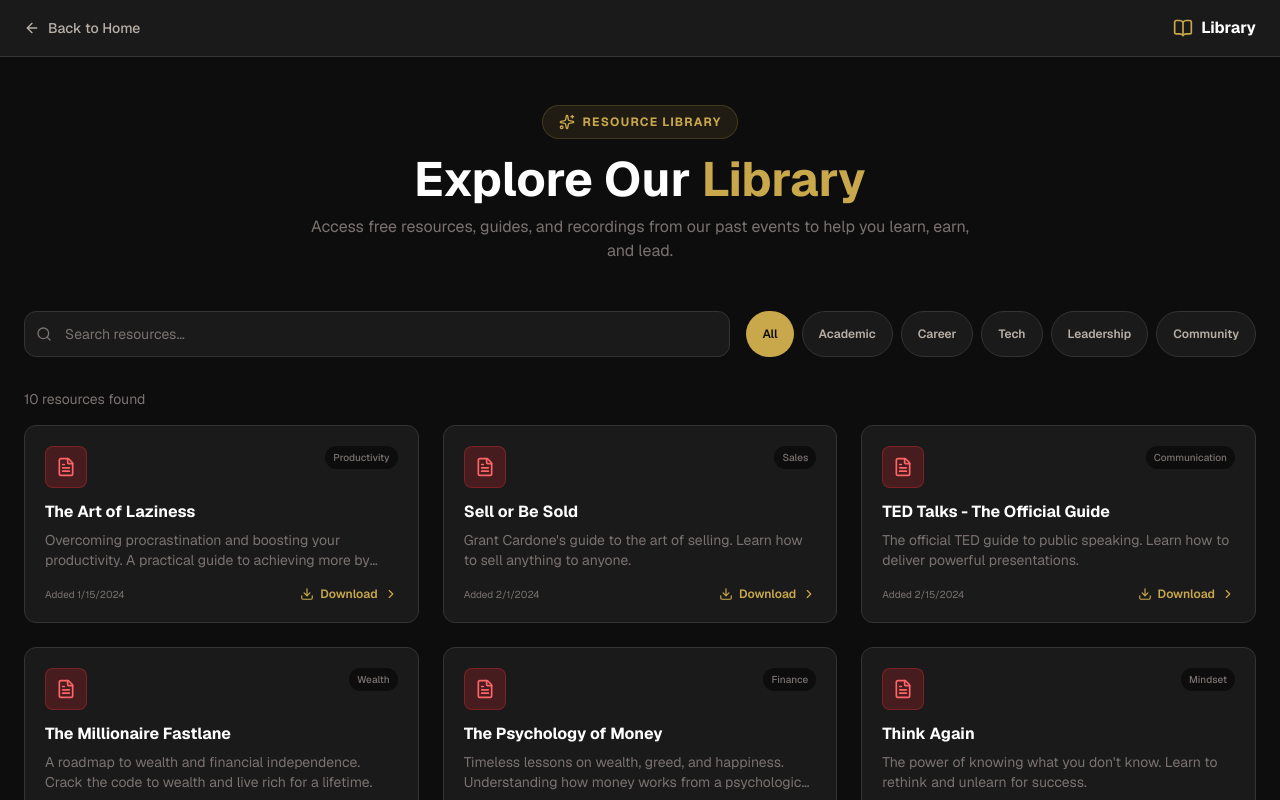
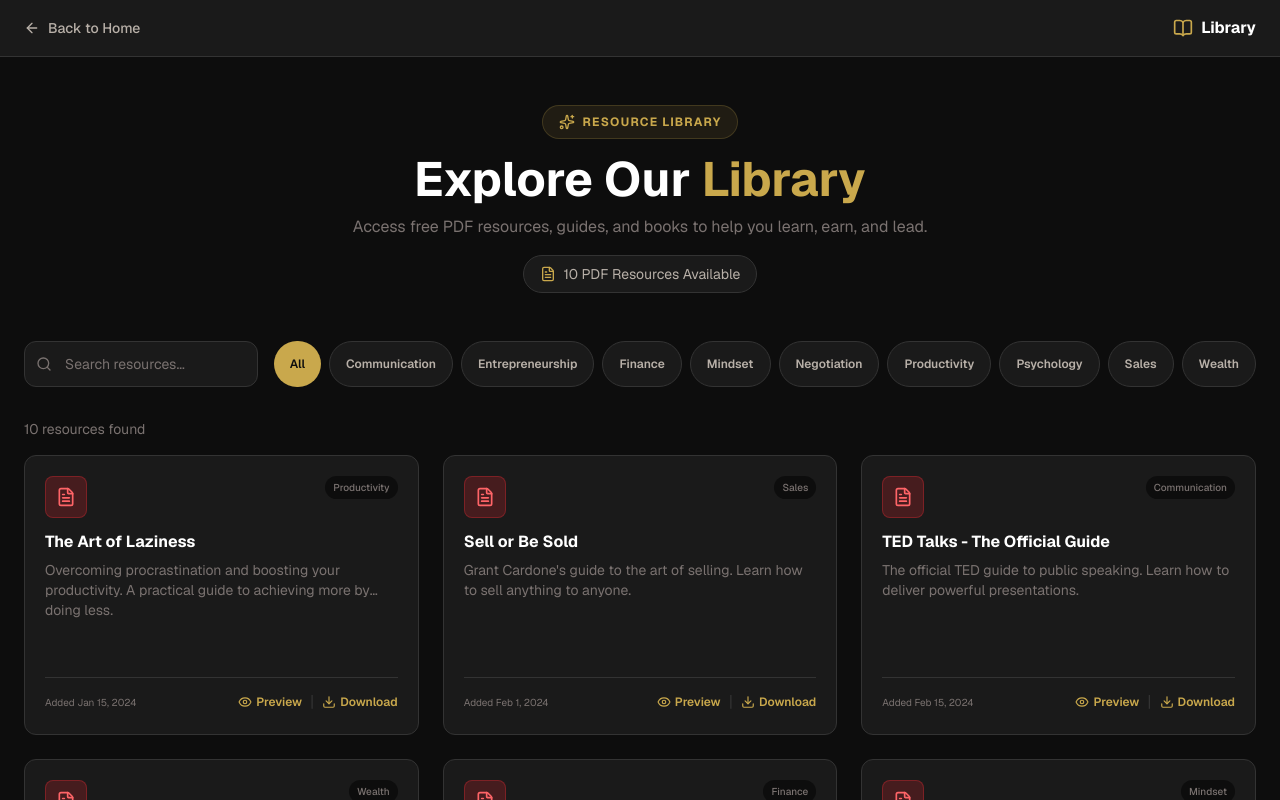
Before and after one commit to georgegoodluck/nextwave, a Next.js app: page /library in a window 1280 px wide. Shown: the top 800 px of the page. Built offline with nearby package versions, Linux system fonts and the light colour scheme.

Commit message:
feat: add resource library with PDF books
- New /library page with 10 PDF resources from Google Drive
- Search, category filters, preview and download functionality
- Navigation and footer links updated

```diff
--- a/app/library/page.tsx
+++ b/app/library/page.tsx
@@ -11,33 +11,14 @@ import {
   ArrowLeft,
   Sparkles,
   FileText,
-  Video,
-  Link as LinkIcon,
   ChevronRight,
 } from "lucide-react";
 
-const typeIcons = {
-  pdf: <FileText className="w-5 h-5" />,
-  video: <Video className="w-5 h-5" />,
-  link: <LinkIcon className="w-5 h-5" />,
-  document: <FileText className="w-5 h-5" />,
+// Get unique categories from data for dynamic rendering
+const getUniqueCategories = () => {
+  const unique = new Set(LIBRARY_ITEMS.map((item) => item.category));
+  return ["All", ...Array.from(unique).sort()];
 };
-
-const typeColors = {
-  pdf: "bg-red-500/20 text-red-400 border-red-500/30",
-  video: "bg-blue-500/20 text-blue-400 border-blue-500/30",
-  link: "bg-green-500/20 text-green-400 border-green-500/30",
-  document: "bg-purple-500/20 text-purple-400 border-purple-500/30",
-};
-
-const categories = [
-  "All",
-  "Academic",
-  "Career",
-  "Tech",
-  "Leadership",
-  "Community",
-];
 
 export default function LibraryPage() {
   const [search, setSearch] = useState("");
@@ -51,6 +32,38 @@ export default function LibraryPage() {
       selectedCategory === "All" || item.category === selectedCategory;
     return matchesSearch && matchesCategory;
   });
+
+  // Helper to get file ID from Google Drive URL
+  const getFileId = (url: string) => {
+    const match = url.match(/\/d\/([^\/]+)/);
+    return match ? match[1] : null;
+  };
+
+  // Get direct download URL
+  const getDownloadUrl = (url: string) => {
+    const fileId = getFileId(url);
+    return fileId
+      ? `https://drive.google.com/uc?export=download&id=${fileId}`
+      : url;
+  };
+
+  // Get preview URL
+  const getPreviewUrl = (url: string) => {
+    const fileId = getFileId(url);
+    return fileId ? `https://drive.google.com/file/d/${fileId}/preview` : url;
+  };
+
+  // Format date properly
+  const formatDate = (dateString: string) => {
+    const date = new Date(dateString);
+    return date.toLocaleDateString("en-US", {
+      year: "numeric",
+      month: "short",
+      day: "numeric",
+    });
+  };
+
+  const dynamicCategories = getUniqueCategories();
 
   return (
     <div className="min-h-screen bg-[#0d0d0d]">
@@ -84,9 +97,15 @@ export default function LibraryPage() {
             Explore Our <span className="text-[#c9a84c]">Library</span>
           </h1>
           <p className="text-[#7a7270] max-w-2xl mx-auto text-sm md:text-base">
-            Access free resources, guides, and recordings from our past events
-            to help you learn, earn, and lead.
+            Access free PDF resources, guides, and books to help you learn,
+            earn, and lead.
           </p>
+          <div className="mt-4 inline-flex items-center gap-2 bg-[#1a1a1a] px-4 py-2 rounded-full border border-[#333333]">
+            <FileText className="w-4 h-4 text-[#c9a84c]" />
+            <span className="text-sm text-[#b8b0a8]">
+              {LIBRARY_ITEMS.length} PDF Resources Available
+            </span>
+          </div>
         </div>
 
         {/* Search and Filter */}
@@ -101,8 +120,8 @@ export default function LibraryPage() {
               className="w-full pl-10 pr-4 py-3 bg-[#1a1a1a] border border-[#333333] rounded-xl focus:border-[#c9a84c] focus:ring-2 focus:ring-[#c9a84c]/20 outline-none text-white placeholder:text-[#7a7270] text-sm"
             />
           </div>
-          <div className="flex gap-2 overflow-x-auto pb-2 md:pb-0 scrollbar-custom">
-            {categories.map((category) => (
+          <div className="flex gap-2 overflow-x-auto pb-2 md:pb-0 scrollbar-custom flex-wrap">
+            {dynamicCategories.map((category) => (
               <button
                 key={category}
                 onClick={() => setSelectedCategory(category)}
@@ -119,10 +138,10 @@ export default function LibraryPage() {
         </div>
 
         {/* Results Count */}
-        <p className="text-sm text-[#7a7270] mb-4">
+        <div className="text-sm text-[#7a7270] mb-4 min-h-[20px]">
           {filteredItems.length}{" "}
           {filteredItems.length === 1 ? "resource" : "resources"} found
-        </p>
+        </div>
 
         {/* Library Grid */}
         {filteredItems.length === 0 ? (
@@ -133,8 +152,8 @@ export default function LibraryPage() {
                 No Resources Found
               </h3>
               <p className="text-sm text-[#7a7270]">
-                Try adjusting your search or filter to find what you&apos;re looking
-                for.
+                Try adjusting your search or filter to find what you&apos;re
+                looking for.
               </p>
             </div>
           </div>
@@ -143,13 +162,11 @@ export default function LibraryPage() {
             {filteredItems.map((item) => (
               <div
                 key={item.id}
-                className="bg-[#1a1a1a] rounded-xl border border-[#333333] p-5 hover:border-[#c9a84c] hover:shadow-lg hover:shadow-[#c9a84c]/5 transition-all group"
+                className="bg-[#1a1a1a] rounded-xl border border-[#333333] p-5 hover:border-[#c9a84c] hover:shadow-lg hover:shadow-[#c9a84c]/5 transition-all group flex flex-col min-h-[280px]"
               >
                 <div className="flex items-start justify-between mb-3">
-                  <div
-                    className={`p-2.5 rounded-lg border ${typeColors[item.type]}`}
-                  >
-                    {typeIcons[item.type]}
+                  <div className="p-2.5 rounded-lg border bg-red-500/20 text-red-400 border-red-500/30">
+                    <FileText className="w-5 h-5" />
                   </div>
                   <span className="text-[10px] font-medium text-[#7a7270] bg-[#0d0d0d] px-2 py-1 rounded-full">
                     {item.category}
@@ -159,38 +176,35 @@ export default function LibraryPage() {
                 <h3 className="font-bold text-white mb-1.5 group-hover:text-[#c9a84c] transition-colors line-clamp-1">
                   {item.title}
                 </h3>
-                <p className="text-[#7a7270] text-sm mb-4 line-clamp-2">
+                <p className="text-[#7a7270] text-sm mb-4 line-clamp-2 flex-1">
                   {item.description}
                 </p>
 
-                <div className="flex items-center justify-between">
+                <div className="flex items-center justify-between mt-2 pt-3 border-t border-[#333333]">
                   <span className="text-[10px] text-[#7a7270]">
-                    Added {new Date(item.date).toLocaleDateString()}
+                    Added {formatDate(item.date)}
                   </span>
-                  <a
-                    href={item.url}
-                    target={item.type === "link" ? "_blank" : "_self"}
-                    rel={item.type === "link" ? "noopener noreferrer" : ""}
-                    className="inline-flex items-center gap-1.5 text-xs font-semibold text-[#c9a84c] hover:text-[#a8873a] transition-colors touch-manipulation"
-                  >
-                    {item.type === "pdf" || item.type === "document" ? (
-                      <>
-                        <Download className="w-3.5 h-3.5" />
-                        Download
-                      </>
-                    ) : item.type === "video" ? (
-                      <>
-                        <Eye className="w-3.5 h-3.5" />
-                        Watch
-                      </>
-                    ) : (
-                      <>
-                        <LinkIcon className="w-3.5 h-3.5" />
-                        Visit
-                      </>
-                    )}
-                    <ChevronRight className="w-3.5 h-3.5" />
-                  </a>
+                  <div className="flex items-center gap-2">
+                    <a
+                      href={getPreviewUrl(item.url)}
+                      target="_blank"
+                      rel="noopener noreferrer"
+                      className="inline-flex items-center gap-1 text-xs font-semibold text-[#c9a84c] hover:text-[#a8873a] transition-colors touch-manipulation"
+                    >
+                      <Eye className="w-3.5 h-3.5" />
+                      Preview
+                    </a>
+                    <span className="text-[#333333]">|</span>
+                    <a
+                      href={getDownloadUrl(item.url)}
+                      target="_blank"
+                      rel="noopener noreferrer"
+                      className="inline-flex items-center gap-1 text-xs font-semibold text-[#c9a84c] hover:text-[#a8873a] transition-colors touch-manipulation"
+                    >
+                      <Download className="w-3.5 h-3.5" />
+                      Download
+                    </a>
+                  </div>
                 </div>
               </div>
             ))}
@@ -204,7 +218,8 @@ export default function LibraryPage() {
               Can&apos;t find what you&apos;re looking for?
             </h3>
             <p className="text-[#7a7270] text-sm mb-4">
-              Reach out to us and we&apos;ll help you find the resources you need.
+              Reach out to us and we&apos;ll help you find the resources you
+              need.
             </p>
             <a
               href="mailto:nextwaveglobal509@gmail.com"
```
